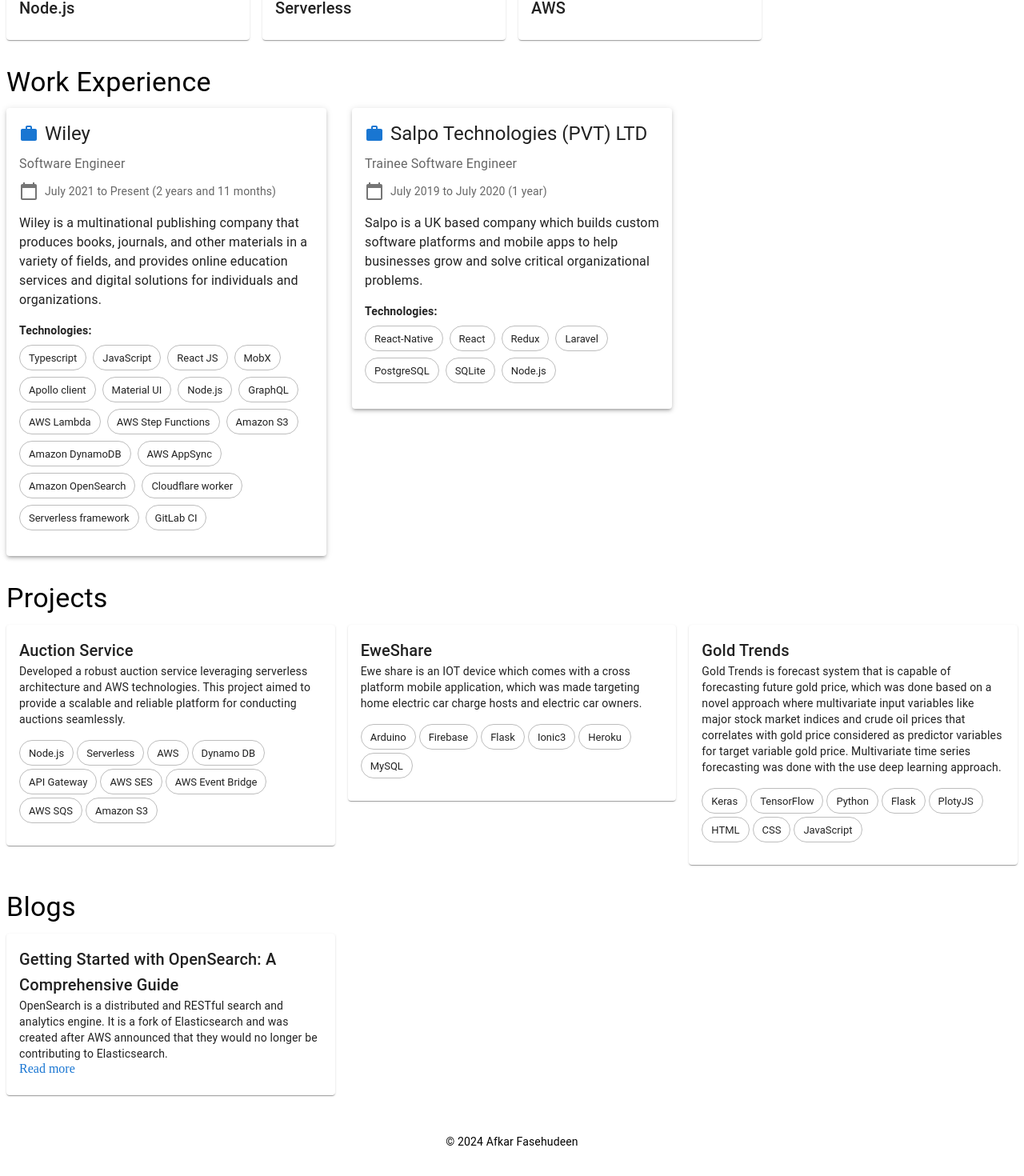
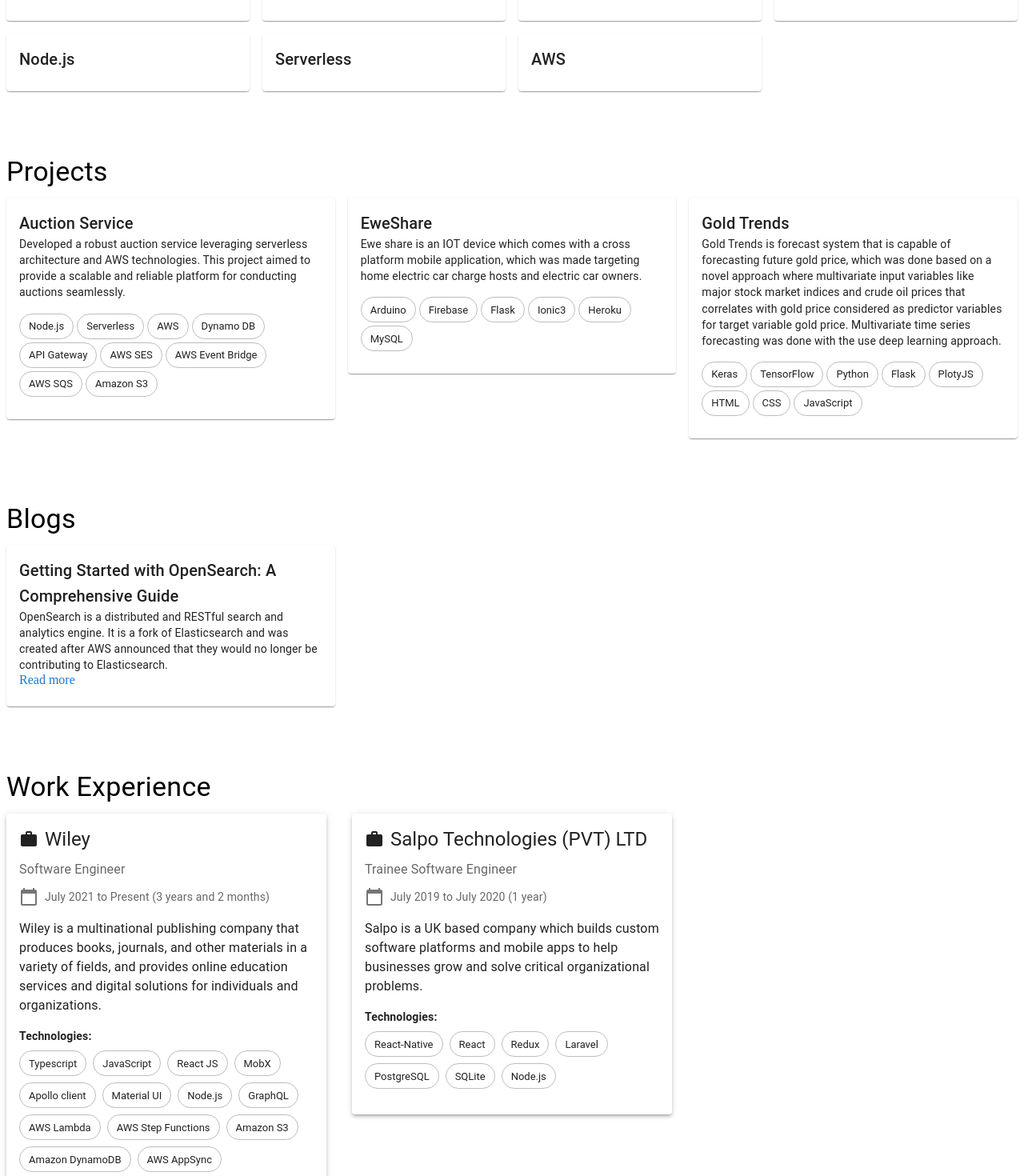
Before and after one commit to mfmafkar/mfmafkar.github.io, a React (Vite) app: page / in a window 1280 px wide. Shown: the part 717-2187 px from the top of the page at 80% size. Built offline with nearby package versions, Linux system fonts and the light colour scheme.

Commit message:
feat: Updated work experience compoennt

```diff
--- a/src/components/Home.tsx
+++ b/src/components/Home.tsx
@@ -1,5 +1,6 @@
 import { useState } from 'react';
 import { Box, Typography, IconButton } from '@mui/material';
+import Stack from '@mui/material/Stack';
 import CloseIcon from '@mui/icons-material/Close';
 import Profile from './Profile';
 import Skills from './Skills';
@@ -75,7 +76,7 @@
     {
       company: 'Wiley',
       role: 'Software Engineer',
-      tenure: 'July 2021 to Present (2 years and 11 months)',
+      tenure: 'July 2021 to Present (3 years and 2 months)',
       description:
         'Wiley is a multinational publishing company that produces books, journals, and other materials in a variety of fields, and provides online education services and digital solutions for individuals and organizations.',
       technologies: [
@@ -120,11 +121,6 @@
     setShowUnderDevelopment(false);
   };
 
-  // <<< TODO >>>
-  // 1.Need to add navbar component with LOGO, BLOG, PROJECTS, DARK MODE SWITCHER...
-  // 2.Need to come up with footer components with LOGO, usual footer stuffs
-  // 3.Need to have medium articles/Public git repos...
-  // 4.Implementing show more functionality for projects/blogs sections ...
   return (
     <Box>
       {/* Under Development Banner */}
@@ -155,25 +151,19 @@
         </Box>
       )}
 
-      {/* Profile Component */}
-      <Profile />
-
-      {/* Skills Component */}
-      <Skills skills={skills} />
-
-      {/* Work Experience Component */}
-      <WorkExperience experiences={experiences} />
-
-      {/* Projects Component */}
-      <Projects projects={projects} />
-
-      {/* Blogs Component */}
-      <Blogs blogs={blogs} />
+      {/* Content Stack */}
+      <Stack spacing={10}>
+        <Profile />
+        <Skills skills={skills} />
+        <Projects projects={projects} />
+        <Blogs blogs={blogs} />
+        <WorkExperience experiences={experiences} />
+      </Stack>
 
       {/* Footer */}
       <Box
         sx={{
-          mt: 3,
+          mt: 8,
           py: 3,
         }}
       >
--- a/src/components/WorkExperience.tsx
+++ b/src/components/WorkExperience.tsx
@@ -20,7 +20,7 @@
             <Card elevation={3}>
               <CardContent>
                 <Box display="flex" alignItems="center" mb={1}>
-                  <WorkIcon color="primary" />
+                  <WorkIcon />
                   <Typography variant="h5" component="div" sx={{ ml: 1 }}>
                     {experience.company}
                   </Typography>
```
